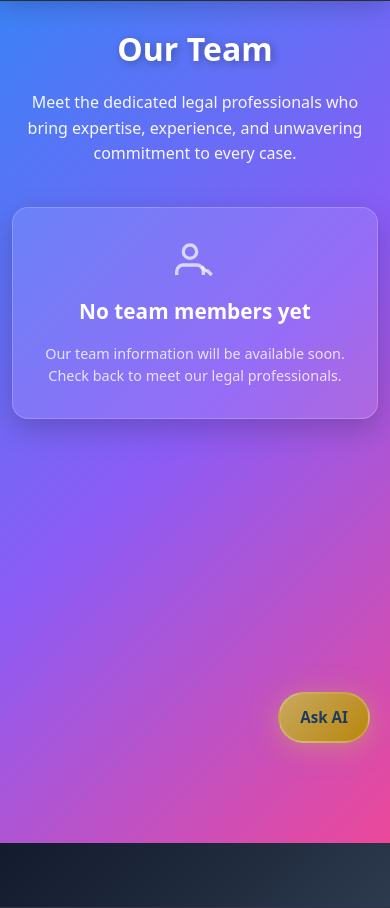
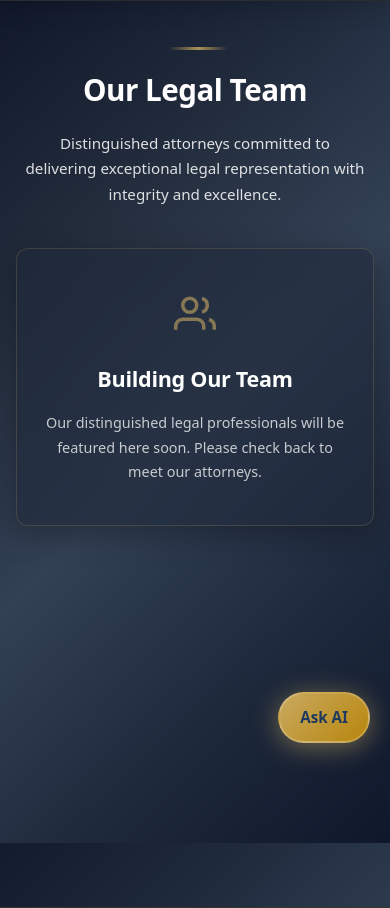
Before and after one commit to yourkrishna5/oxford_law_firm, a Django app: page /team/ in a window 390 px wide. Shown: the part 81-989 px from the top of the page. Run offline with Django 5.2, Linux system fonts and the light colour scheme.

Commit message:
Update team.html

```diff
--- a/main/templates/team.html
+++ b/main/templates/team.html
@@ -7,8 +7,9 @@
 <section id="team">
   <div class="team-container">
     <div class="team-header">
-      <h1>Our Team</h1>
-      <p class="team-intro">Meet the dedicated legal professionals who bring expertise, experience, and unwavering commitment to every case.</p>
+      <div class="header-accent"></div>
+      <h1>Our Legal Team</h1>
+      <p class="team-intro">Distinguished attorneys committed to delivering exceptional legal representation with integrity and excellence.</p>
     </div>
 
     <div class="team-content">
@@ -53,12 +45,12 @@
                 <svg width="48" height="48" viewBox="0 0 24 24" fill="none" stroke="currentColor" stroke-width="2">
                   <path d="M17 21v-2a4 4 0 0 0-4-4H5a4 4 0 0 0-4 4v2"/>
                   <circle cx="9" cy="7" r="4"/>
-                  <path d="m22 21-3-3"/>
-                  <path d="m16 16 3 3"/>
+                  <path d="M23 21v-2a4 4 0 0 0-3-3.87"/>
+                  <path d="M16 3.13a4 4 0 0 1 0 7.75"/>
                 </svg>
               </div>
-              <h3>No team members yet</h3>
-              <p>Our team information will be available soon. Check back to meet our legal professionals.</p>
+              <h3>Building Our Team</h3>
+              <p>Our distinguished legal professionals will be featured here soon. Please check back to meet our attorneys.</p>
             </div>
           </li>
         {% endfor %}
@@ -73,44 +65,75 @@
   box-sizing: border-box;
 }
 
-/* Team Section */
+/* Team Section - Professional Law Firm Design */
 #team {
-  background: linear-gradient(135deg, #3b82f6, #8b5cf6, #ec4899);
+  background: linear-gradient(135deg, #0f172a 0%, #1e293b 25%, #334155 50%, #1e293b 75%, #0f172a 100%);
   min-height: 100vh;
-  padding: 4rem 1rem;
-  color: white;
+  padding: 5rem 1.5rem 4rem;
+  position: relative;
+}
+
+#team::before {
+  content: '';
+  position: absolute;
+  top: 0;
+  left: 0;
+  right: 0;
+  bottom: 0;
+  background:
+    radial-gradient(circle at 20% 30%, rgba(201, 169, 97, 0.03) 0%, transparent 50%),
+    radial-gradient(circle at 80% 70%, rgba(30, 58, 95, 0.05) 0%, transparent 50%);
+  pointer-events: none;
 }
 
 .team-container {
   max-width: 1200px;
   margin: 0 auto;
-  animation: fadeIn 1s ease-out forwards;
+  position: relative;
+  z-index: 1;
 }
 
+/* Header Section */
 .team-header {
   text-align: center;
   margin-bottom: 4rem;
+  position: relative;
+}
+
+.header-accent {
+  width: 80px;
+  height: 3px;
+  background: linear-gradient(90deg, transparent, #c9a961, transparent);
+  margin: 0 auto 2rem;
+  animation: shimmer 2s ease-in-out infinite;
+}
+
+@keyframes shimmer {
+  0%, 100% { opacity: 0.5; transform: translateX(-10px); }
+  50% { opacity: 1; transform: translateX(10px); }
 }
 
 .team-header h1 {
-  font-size: 3.5rem;
+  font-size: 3rem;
   font-weight: 800;
   margin-bottom: 1.5rem;
-  text-shadow: 2px 2px 8px rgba(0,0,0,0.3);
+  color: #ffffff;
+  letter-spacing: -0.5px;
   line-height: 1.1;
-  color: white;
 }
 
 .team-intro {
-  font-size: 1.3rem;
-  line-height: 1.6;
-  max-width: 800px;
+  font-size: 1.15rem;
+  line-height: 1.7;
+  max-width: 700px;
   margin: 0 auto;
-  opacity: 0.95;
+  color: rgba(255, 255, 255, 0.85);
+  font-weight: 400;
 }
 
+/* Team Grid */
 .team-content {
-  max-width: 1000px;
+  max-width: 1100px;
   margin: 0 auto;
 }
 
@@ -119,52 +142,73 @@
   padding: 0;
   margin: 0;
   display: grid;
-  grid-template-columns: repeat(auto-fit, minmax(300px, 1fr));
-  gap: 2.5rem;
+  grid-template-columns: repeat(auto-fit, minmax(320px, 1fr));
+  gap: 2rem;
 }
 
 .team-member {
   width: 100%;
 }
 
+/* Member Card - Professional Design */
 .member-card {
-  background: rgba(255, 255, 255, 0.1);
-  backdrop-filter: blur(10px);
-  border: 1px solid rgba(255, 255, 255, 0.2);
-  border-radius: 1rem;
+  background: rgba(30, 41, 59, 0.6);
+  backdrop-filter: blur(20px);
+  border: 1px solid rgba(201, 169, 97, 0.2);
+  border-radius: 12px;
   padding: 2rem;
-  box-shadow: 0 10px 30px rgba(0,0,0,0.2);
-  transition: all 0.3s ease;
+  box-shadow: 0 8px 32px rgba(0, 0, 0, 0.3);
+  transition: all 0.4s cubic-bezier(0.4, 0, 0.2, 1);
   position: relative;
   overflow: hidden;
   text-align: center;
 }
 
+.card-accent-top {
+  position: absolute;
+  top: 0;
+  left: 0;
+  right: 0;
+  height: 3px;
+  background: linear-gradient(90deg, transparent, #c9a961, transparent);
+  opacity: 0;
+  transition: opacity 0.4s ease;
+}
+
 .member-card:hover {
   transform: translateY(-8px);
-  background: rgba(255, 255, 255, 0.15);
-  box-shadow: 0 20px 50px rgba(0,0,0,0.3);
+  background: rgba(30, 41, 59, 0.75);
+  border-color: rgba(201, 169, 97, 0.4);
+  box-shadow: 0 16px 48px rgba(0, 0, 0, 0.4);
 }
 
+.member-card:hover .card-accent-top {
+  opacity: 1;
+}
+
+/* Member Photo */
 .member-photo-wrapper {
   position: relative;
-  margin-bottom: 1.5rem;
+  margin-bottom: 1.75rem;
   display: inline-block;
 }
 
 .member-photo {
-  width: 120px;
-  height: 120px;
+  width: 140px;
+  height: 140px;
   border-radius: 50%;
   overflow: hidden;
   margin: 0 auto;
-  border: 4px solid rgba(255, 255, 255, 0.3);
-  transition: all 0.3s ease;
+  border: 3px solid rgba(201, 169, 97, 0.3);
+  box-shadow: 0 4px 20px rgba(0, 0, 0, 0.3);
+  transition: all 0.4s ease;
   position: relative;
+  background: rgba(15, 23, 42, 0.5);
 }
 
 .member-card:hover .member-photo {
-  border-color: rgba(255, 255, 255, 0.5);
+  border-color: #c9a961;
+  box-shadow: 0 8px 30px rgba(201, 169, 97, 0.4);
   transform: scale(1.05);
 }
 
@@ -192,133 +238,104 @@
 }
 
 .role-badge {
-  background: rgba(255, 255, 255, 0.2);
-  color: white;
-  padding: 0.5rem 1rem;
-  border-radius: 2rem;
-  font-size: 0.9rem;
+  background: rgba(201, 169, 97, 0.15);
+  color: #c9a961;
+  padding: 0.5rem 1.25rem;
+  border-radius: 50px;
+  font-size: 0.85rem;
   font-weight: 600;
-  border: 1px solid rgba(255, 255, 255, 0.3);
+  border: 1px solid rgba(201, 169, 97, 0.3);
   text-transform: uppercase;
-  letter-spacing: 0.5px;
+  letter-spacing: 1px;
   display: inline-block;
+  transition: all 0.3s ease;
+}
+
+.member-card:hover .role-badge {
+  background: rgba(201, 169, 97, 0.25);
+  border-color: rgba(201, 169, 97, 0.5);
+  transform: scale(1.05);
 }
 
 .member-bio {
-  margin-top: 1rem;
+  margin-top: 1.25rem;
 }
 
 .member-bio p {
   font-size: 0.95rem;
-  line-height: 1.6;
+  line-height: 1.7;
   margin: 0;
-  opacity: 0.9;
-  color: rgba(255, 255, 255, 0.95);
+  color: rgba(255, 255, 255, 0.8);
+  font-weight: 400;
 }
 
-.member-overlay {
-  position: absolute;
-  top: 0;
-  left: 0;
-  right: 0;
-  bottom: 0;
-  background: rgba(59, 130, 246, 0.1);
-  backdrop-filter: blur(5px);
-  opacity: 0;
-  transition: all 0.3s ease;
-  display: flex;
-  align-items: center;
-  justify-content: center;
-  border-radius: 1rem;
-}
-
-.member-card:hover .member-overlay {
-  opacity: 1;
-}
-
-.overlay-content {
-  text-align: center;
-}
-
-.professional-icon {
-  color: white;
-  opacity: 0.8;
-  animation: float 2s ease-in-out infinite;
-}
-
+/* Empty State */
 .no-members {
   grid-column: 1 / -1;
   text-align: center;
 }
 
 .empty-state {
-  background: rgba(255, 255, 255, 0.1);
-  backdrop-filter: blur(10px);
-  border: 1px solid rgba(255, 255, 255, 0.2);
-  border-radius: 1rem;
-  padding: 3rem 2rem;
-  box-shadow: 0 10px 30px rgba(0,0,0,0.2);
-  transition: all 0.3s ease;
-  max-width: 500px;
+  background: rgba(30, 41, 59, 0.6);
+  backdrop-filter: blur(20px);
+  border: 1px solid rgba(201, 169, 97, 0.2);
+  border-radius: 12px;
+  padding: 4rem 2.5rem;
+  box-shadow: 0 8px 32px rgba(0, 0, 0, 0.3);
+  transition: all 0.4s ease;
+  max-width: 600px;
   margin: 0 auto;
 }
 
 .empty-state:hover {
-  background: rgba(255, 255, 255, 0.15);
-  transform: translateY(-3px);
-  box-shadow: 0 15px 40px rgba(0,0,0,0.3);
+  background: rgba(30, 41, 59, 0.75);
+  border-color: rgba(201, 169, 97, 0.3);
+  transform: translateY(-4px);
+  box-shadow: 0 12px 40px rgba(0, 0, 0, 0.4);
 }
 
 .empty-icon {
-  margin: 0 auto 1.5rem;
-  width: 48px;
-  height: 48px;
-  color: rgba(255, 255, 255, 0.7);
+  margin: 0 auto 2rem;
+  width: 60px;
+  height: 60px;
+  color: rgba(201, 169, 97, 0.6);
   display: flex;
   align-items: center;
   justify-content: center;
 }
 
 .empty-state h3 {
-  font-size: 1.5rem;
+  font-size: 1.75rem;
   margin-bottom: 1rem;
-  color: white;
-  font-weight: 600;
+  color: #ffffff;
+  font-weight: 700;
+  letter-spacing: -0.3px;
 }
 
 .empty-state p {
   font-size: 1rem;
-  opacity: 0.8;
+  color: rgba(255, 255, 255, 0.75);
   margin: 0;
-  line-height: 1.5;
+  line-height: 1.7;
+  max-width: 450px;
+  margin: 0 auto;
 }
 
-/* Animations */
-@keyframes fadeIn {
-  0% { opacity: 0; transform: translateY(20px); }
-  100% { opacity: 1; transform: translateY(0); }
-}
+/* Responsive Design */
 
-@keyframes float {
-  0%, 100% { transform: translateY(0); }
-  50% { transform: translateY(-10px); }
-}
-
-/* Responsive Breakpoints */
-
-/* Large tablets and small desktops (1024px and down) */
+/* Large tablets (1024px and down) */
 @media screen and (max-width: 1024px) {
   .team-header h1 {
-    font-size: 3rem;
+    font-size: 2.75rem;
   }
 
   .team-intro {
-    font-size: 1.2rem;
+    font-size: 1.1rem;
   }
 
   .team-grid {
-    grid-template-columns: repeat(auto-fit, minmax(280px, 1fr));
-    gap: 2rem;
+    grid-template-columns: repeat(auto-fit, minmax(300px, 1fr));
+    gap: 1.75rem;
   }
 
   .member-card {
@@ -329,7 +346,7 @@
 /* Tablets (768px and down) */
 @media screen and (max-width: 768px) {
   #team {
-    padding: 3rem 1rem;
+    padding: 4rem 1.25rem 3rem;
   }
 
   .team-header {
@@ -337,15 +354,16 @@
   }
 
   .team-header h1 {
-    font-size: 2.5rem;
+    font-size: 2.25rem;
   }
 
   .team-intro {
-    font-size: 1.1rem;
+    font-size: 1.05rem;
+    padding: 0 1rem;
   }
 
   .team-grid {
-    grid-template-columns: repeat(auto-fit, minmax(250px, 1fr));
+    grid-template-columns: repeat(auto-fit, minmax(280px, 1fr));
     gap: 1.5rem;
   }
 
@@ -372,14 +390,18 @@
   }
 
   .empty-state {
-    padding: 2.5rem 1.5rem;
+    padding: 3rem 2rem;
+  }
+
+  .empty-state h3 {
+    font-size: 1.5rem;
   }
 }
 
 /* Mobile phones (480px and down) */
 @media screen and (max-width: 480px) {
   #team {
-    padding: 2rem 0.75rem;
+    padding: 3rem 1rem 2.5rem;
   }
 
   .team-header {
@@ -387,11 +409,17 @@
   }
 
   .team-header h1 {
-    font-size: 2rem;
+    font-size: 1.85rem;
   }
 
   .team-intro {
-    font-size: 1rem;
+    font-size: 0.95rem;
+    padding: 0 0.5rem;
+  }
+
+  .header-accent {
+    width: 60px;
+    margin-bottom: 1.5rem;
   }
 
   .team-grid {
@@ -404,57 +432,48 @@
   }
 
   .member-photo {
-    width: 90px;
-    height: 90px;
-    margin-bottom: 1rem;
+    width: 110px;
+    height: 110px;
+    border-width: 2px;
   }
 
   .member-info h3 {
-    font-size: 1.2rem;
-    margin-bottom: 0.75rem;
+    font-size: 1.25rem;
+    margin-bottom: 0.85rem;
   }
 
   .member-role {
-    margin-bottom: 1rem;
+    margin-bottom: 1.25rem;
   }
 
   .role-badge {
-    font-size: 0.8rem;
-    padding: 0.35rem 0.7rem;
+    font-size: 0.75rem;
+    padding: 0.4rem 0.9rem;
+    letter-spacing: 0.5px;
   }
 
   .member-bio p {
     font-size: 0.85rem;
-    line-height: 1.5;
-  }
-
-  .professional-icon {
-    width: 28px;
-    height: 28px;
-  }
-
-  .professional-icon svg {
-    width: 28px;
-    height: 28px;
+    line-height: 1.6;
   }
 
   .empty-state {
-    padding: 2rem 1.25rem;
+    padding: 2.5rem 1.5rem;
   }
 
   .empty-icon {
-    width: 40px;
-    height: 40px;
-    margin-bottom: 1rem;
+    width: 50px;
+    height: 50px;
+    margin-bottom: 1.5rem;
   }
 
   .empty-icon svg {
-    width: 40px;
-    height: 40px;
+    width: 42px;
+    height: 42px;
   }
 
   .empty-state h3 {
-    font-size: 1.3rem;
+    font-size: 1.35rem;
   }
 
   .empty-state p {
@@ -526,39 +545,65 @@
   }
 
   .team-grid {
-    grid-template-columns: repeat(auto-fit, minmax(300px, 1fr));
+    grid-template-columns: repeat(auto-fit, minmax(280px, 1fr));
+  }
+
+  .member-photo {
+    width: 100px;
+    height: 100px;
   }
 }
 
-/* High DPI displays */
-@media screen and (-webkit-min-device-pixel-ratio: 2),
-       screen and (min-resolution: 192dpi) {
-  .team-header h1 {
-    text-shadow: 1px 1px 4px rgba(0,0,0,0.3);
+/* Large screens */
+@media screen and (min-width: 1400px) {
+  .team-grid {
+    grid-template-columns: repeat(3, 1fr);
+    gap: 2.5rem;
+  }
+
+  .member-card {
+    padding: 2.25rem;
+  }
+
+  .member-photo {
+    width: 150px;
+    height: 150px;
   }
 }
 
-/* Large screens - optimize grid */
-@media screen and (min-width: 1400px) {
-  .team-grid {
-    grid-template-columns: repeat(3, 1fr);
-    gap: 3rem;
+/* Print styles */
+@media print {
+  #team {
+    background: white;
+    color: black;
   }
 
   .member-card {
-    padding: 2.5rem;
-  }
-
-  .member-photo {
-    width: 140px;
-    height: 140px;
+    border: 1px solid #ddd;
+    break-inside: avoid;
   }
 }
 
-/* Single column for very narrow screens */
-@media screen and (max-width: 350px) {
-  .team-grid {
-    grid-template-columns: 1fr;
+/* High contrast mode */
+@media (prefers-contrast: high) {
+  .member-card {
+    border: 2px solid #c9a961;
+  }
+
+  .member-info h3,
+  .empty-state h3 {
+    color: #ffffff;
+  }
+}
+
+/* Reduced motion */
+@media (prefers-reduced-motion: reduce) {
+  *,
+  *::before,
+  *::after {
+    animation-duration: 0.01ms !important;
+    animation-iteration-count: 1 !important;
+    transition-duration: 0.01ms !important;
   }
 }
 </style>
```
Also changed, not shown: other parts of main/templates/team.html (+25 -32 lines).
